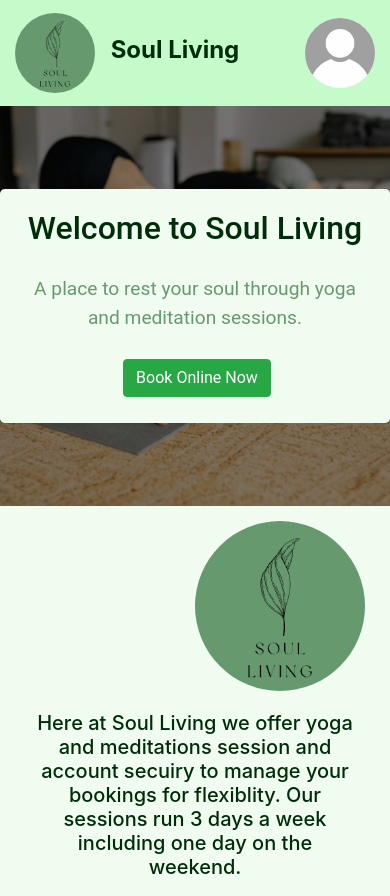
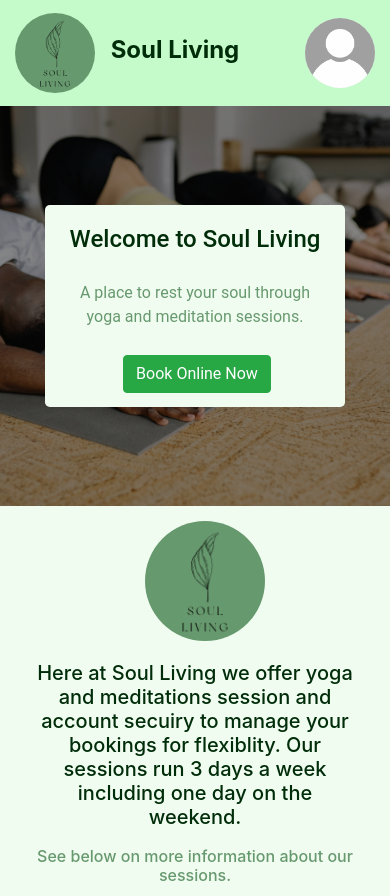
Before and after one commit to tanikairwin/SoulLiving, a Django app: page / in a window 390 px wide. Shown: the top 896 px of the page. Run offline with Django 4.2, Linux system fonts and the light colour scheme; some libraries are stand-ins or nearby versions.

Commit message:
Making call out section and logo img in about section responsive

```diff
--- a/static/CSS/style.css
+++ b/static/CSS/style.css
@@ -97,6 +97,13 @@
     color: #67996e;
     padding: 5px;
 }
+.about-logo {
+    background-color: #f1fcf1;
+    margin: 0 0 0 15px;
+    padding: 15px;
+    height: 200px;
+    width: 200px;
+}
 
 /* Signup section */
 .signUp {
@@ -123,6 +130,8 @@
 .footer-img {
     margin-top: 8px;
     margin-bottom: 8px;
+    height: 100px;
+    width: 100px;
 }
 .social-nav {
     padding: 5px;
@@ -143,6 +152,33 @@
         position: relative;
         bottom: 0px;
     }
+
+    .callout {
+        width: 300px;
+    }
+    .callout p {
+        font-size: 1rem;
+    }
+    .jumbotron-header {
+        font-size: 1.5rem;
+    }
+    .form-group {
+        margin: 0.25rem;
+    }
+
+
+    .about-logo {
+        height: 150px;
+        width: 150px;
+        position: relative;
+        left: -35px;
+        align-items: center;
+    }
+
+    .footer-img {
+        height: 70px;
+        width: 70px;
+    }
 }
 
 @media  screen and (min-width: 520px) {
@@ -152,9 +188,13 @@
     .profile-img {
         display: none;
     }
+    .about-logo {
+        position: relative;
+        right: -40px;
+    }
 }
 
-@media screen and (max-width: 375px) {
+@media screen and (max-width: 320px) {
     .profile-button {
         width: 40px;
         height: 40px;
@@ -168,4 +208,7 @@
         top: -7px;
         position: relative;
     }
+    .callout {
+        width: 250px;
+    }
 }
--- a/templates/index.html
+++ b/templates/index.html
@@ -44,28 +44,6 @@
                     </li>
                 </ul>
             </div>
-                <!-- Dropdown -->
-            <!-- <div class="dropdown col-2-lg d-none d-block-md">
-                <button class="dropdown-toggler" data-toggle="dropdown" type="button" data-target="#collaspible" style="width: 80px; height: 80px;">
-                    <span>
-                        <img src="static/assets/images/blankprofile.jpeg" class="rounded-circle" style="width: 60px; height:60px;">
-                    </span>
-                </button>
-                <div class="dropdown-menu navbar-collapse">
-                        <ul class="dropdown-links" style="list-style-type: none;">
-                            <li class="dropdown-item">
-                                <a class="nav-link" style="padding:0px; text-align: left; font-size: 1.2rem;" href="#">Login</a>
-                            </li>
-                            <li class="dropdown-item">
-                                <a class="nav-link" style="padding:0px; text-align: left; font-size: 1.2rem;" href="templates/signup.html">Signup</a>
-                            </li>
-                            <li class="dropdown-item">
-                                <a class="nav-link" style="padding: 0; text-align: left; font-size: 1.2rem;" href="#">Contact Us</a>
-                            </li>
-                        </ul>
-                    </div>
-                </div> -->
-            <!-- </div> -->
         </nav>
 
     <!-- Background image with title and book now button -->
@@ -90,8 +68,8 @@
 
     <!--About and info Section  -->
     <div class="container-fluid" style="height: fit-content;">
-        <div class="container col-3">
-            <img class="rounded-circle" src="static/assets/images/soullivinglogo.png" alt="Soul Living Logo" style="width: 200px; margin: 0 0 0 15px; padding: 15px; background-color: #f1fcf1;">
+        <div class="container col-4">
+            <img class="about-logo rounded-circle" src="static/assets/images/soullivinglogo.png" alt="Soul Living Logo">
         </div>
         <div class="container">
             <h5 style="text-align: center; color: #002d09;">Here at Soul Living we offer yoga and meditations session and account secuiry to manage your bookings for flexiblity. Our sessions run 3 days a week including one day on the weekend.</h5>
@@ -139,14 +117,13 @@
     </div>
 
     <!-- Footer -->
-    <footer class="container-fluid footer">
-        <div class="container row">
+    <footer class="container-fluid row footer">
         <div class="col-2">
             <a href="../templates/index.html">
-                    <img class="rounded-circle footer-img" src="static/assets/images/soullivinglogo.png" alt="Soul Living Logo" style="height: 100px; width: 100px;">
+               <img class=" footer-img rounded-circle" src="static/assets/images/soullivinglogo.png" alt="Soul Living Logo">
             </a>
         </div>
-            <div class="container col-2 align-content-center find-us">
+        <div class="container col-2-sm align-content-center find-us">
             <h4 class="col-12 social-nav">Find us online at:</h4>
         </div>
         <div class="row col-8 align-content-center justify-content-center">
@@ -160,7 +137,6 @@
                 <i class="fab fa-facebook-f"></i>
             </a>
         </div>
-        </div>
     </footer>
 
     <!-- JavaScript Links-->
```
Lines whose indentation alone changed are shown as unchanged.
